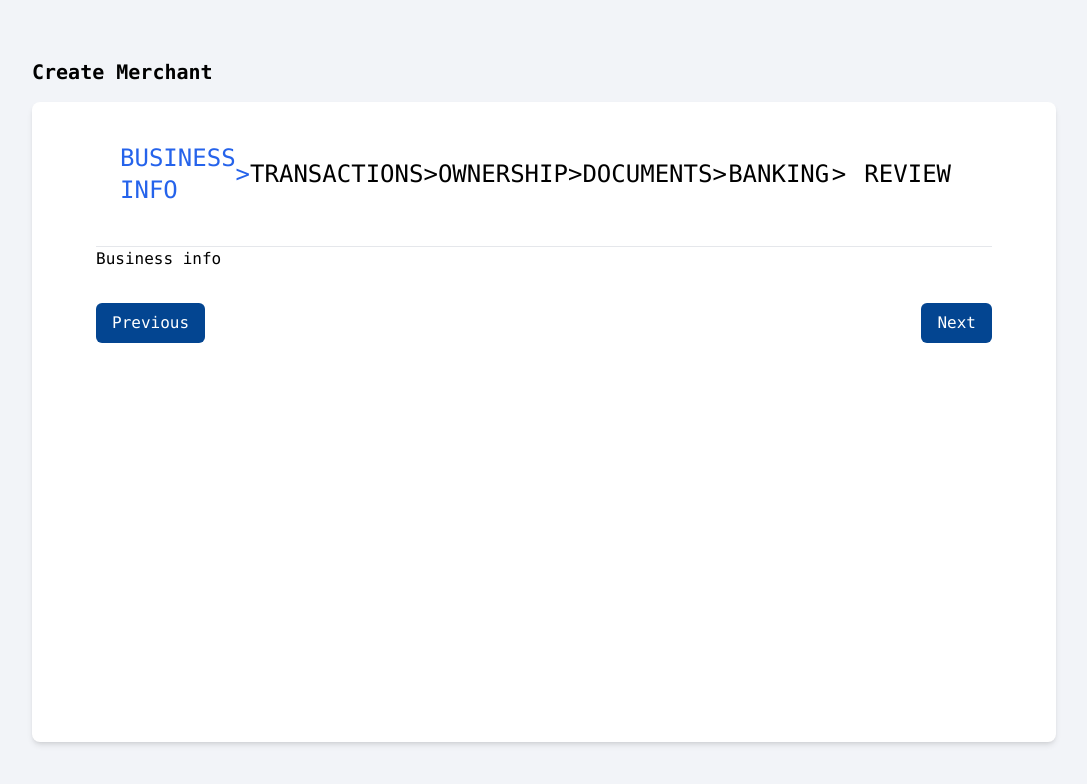
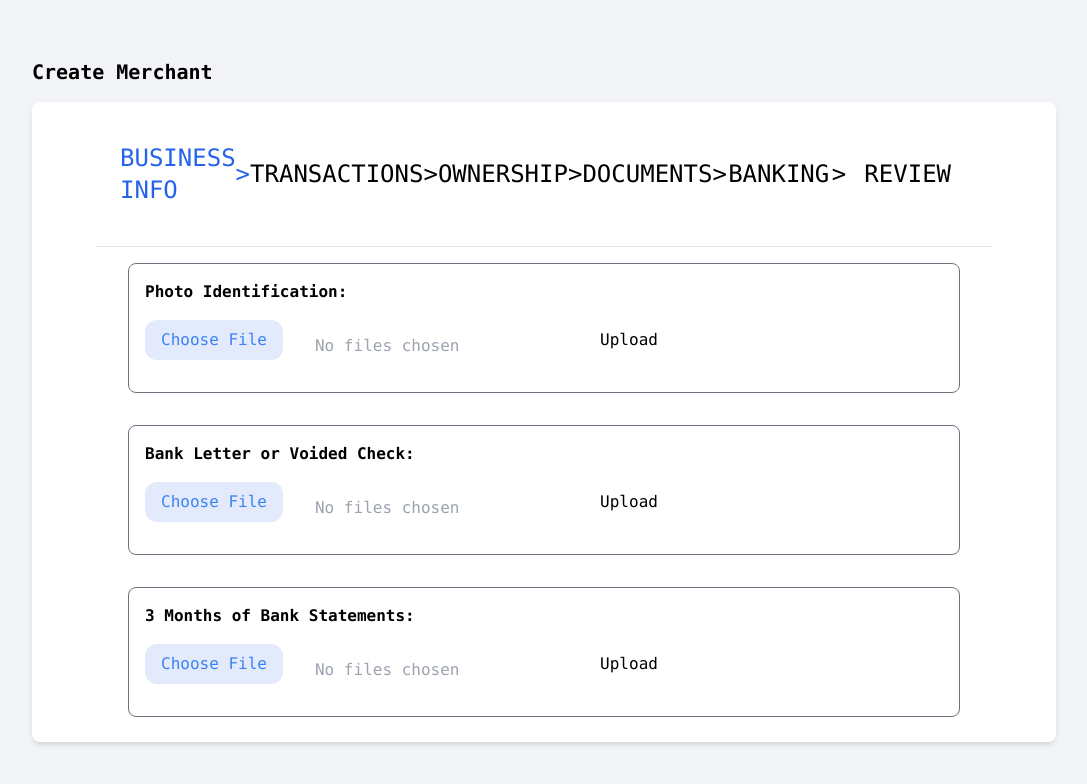
Before and after one commit to Chimaobi-Johnson/merchant-form, a Next.js app: page / in a window 1280 px wide. Shown: the top 784 px of the page, without its empty margins (96-1183 px from the left). Built offline with nearby package versions, Linux system fonts and the light colour scheme.

Commit message:
documents form logic

```diff
--- a/src/components/Button/Button.js
+++ b/src/components/Button/Button.js
@@ -1,9 +1,10 @@
 
 //VARIANT  - PRIMARY | SECONDARY
+"use client"
 
 export default function Button ({ variant, children, ...props }) {
     const bgColor = variant === 'basic' ? 'secondary' : variant === 'secondary' ? 'primary_medium' : variant
     return (
-        <button {...props} className={`outline-none animate-fade-in rounded-md px-4 py-2 bg-primary text-white`}>{children}</button>
+        <button {...props} className={`outline-none animate-fade-in rounded-md px-4 py-2 bg-${bgColor} text-black`}>{children}</button>
     )
 }
--- a/src/components/Forms/OwnerForm.js
+++ b/src/components/Forms/OwnerForm.js
@@ -14,25 +14,25 @@ const OwnerForm = ({ ISR, title }) => {
     <div className=" border-y-[1px] border-gray-500 py-8 my-8">
         <h1 className=" uppercase">{title}</h1>
         <div className={`flex justify-between items-center mt-6 ${ISR ? '[&>div]:w-[31%]' : '[&>div]:w-[23%]'}`}>
-            <Input inputName={'firstName'} type={'text'} label={'First Name'} required placeholder={'First Name'} />
-            <Input inputName={'lastName'} controlled={true} type={'text'} label={'Last Name'} placeholder={'Last Name'} />
-            <Input inputName={'position'} controlled={true} type={'text'} label={'Title / Position'} placeholder={'Title / Position'} />
-            {ISR ? '' : <Input type={'text'} inputName={'ownership'} controlled={true} label={'Ownership %'} placeholder={'Ownership %'} />}
+            <Input inputName={'firstName'} type={'text'} label={'First Name'} required minLength={3} placeholder={'First Name'} />
+            <Input inputName={'lastName'} controlled={true} type={'text'} required minLength={3} label={'Last Name'} placeholder={'Last Name'} />
+            <Input inputName={'position'} controlled={true} type={'text'} required label={'Title / Position'} placeholder={'Title / Position'} />
+            {ISR ? '' : <Input type={'text'} inputName={'ownership'} required controlled={true} label={'Ownership %'} placeholder={'Ownership %'} />}
         </div>
         <div className="flex justify-between items-center mt-6 [&>div]:w-[31%]">
-            <Input inputName={'mobile_no'} controlled={true} type={'text'} label={'Home / Mobile Phone Number'} placeholder={'Home / Mobile Phone Number'} />
-            <Input inputName={'home_address'} controlled={true} type={'text'} label={'Home Address'} placeholder={'Home Address'} />
-            <Select inputName={'country'} controlled={true} defaultValue={'US'} label={'Country'} placeholder={'Country'} />
+            <Input inputName={'mobile_no'} controlled={true} type={'text'} label={'Home / Mobile Phone Number'} required placeholder={'Home / Mobile Phone Number'} />
+            <Input inputName={'home_address'} controlled={true} type={'text'} label={'Home Address'} required minLength={3} placeholder={'Home Address'} />
+            <Select inputName={'country'} controlled={true} defaultValue={'US'} label={'Country'} required minLength={3} placeholder={'Country'} />
             </div>
         <div className="flex justify-between items-center mt-6 [&>div]:w-[31%]">
-            <Input inputName={'state'} controlled={true} type={'text'} label={'State'} placeholder={'State'} />
-            <Input inputName={'city'} controlled={true} type={'text'} label={'City'} placeholder={'City'} />
-            <Input inputName={'zipCode'} controlled={true} type={'text'} label={'Zip Code'} placeholder={'Zip Code'} />
+            <Input inputName={'state'} controlled={true} type={'text'} label={'State'} required minLength={3} placeholder={'State'} />
+            <Input inputName={'city'} controlled={true} type={'text'} label={'City'} required minLength={3} placeholder={'City'} />
+            <Input inputName={'zipCode'} controlled={true} type={'text'} label={'Zip Code'} required minLength={5} placeholder={'Zip Code'} />
         </div>
         <div className="flex justify-between items-center mt-6 [&>div]:w-[31%]">
-            <Input inputName={'SSN'} controlled={true} type={'number'} label={'Social Security Number (SSN)'} placeholder={'Social Security Number (SSN)'} />
-            <Input inputName={'dob'} controlled={true} type={'date'} label={'Date of Birth'} placeholder={'Date of Birth'} />
-            <Input inputName={'email'} controlled={true} type={'email'} label={'Email Address'} placeholder={'Email Address'} />
+            <Input inputName={'SSN'} controlled={true} type={'number'} label={'Social Security Number (SSN)'} required minLength={8} placeholder={'Social Security Number (SSN)'} />
+            <Input inputName={'dob'} controlled={true} type={'date'} label={'Date of Birth'} placeholder={'Date of Birth'} required minLength={3} />
+            <Input inputName={'email'} controlled={true} type={'email'} label={'Email Address'} placeholder={'Email Address'} required minLength={3} />
         </div>
     </div>
 )
--- a/src/components/Input/Input.js
+++ b/src/components/Input/Input.js
@@ -2,7 +2,6 @@
 
 import { MerchantFormContext } from "@/contexts/MerchantFormContext";
 import { useContext } from "react";
-import { useForm } from "react-hook-form";
 
 export default function Input({
   type,
--- a/src/components/Input/Select.js
+++ b/src/components/Input/Select.js
@@ -1,3 +1,8 @@
+"use client"
+
+import { MerchantFormContext } from "@/contexts/MerchantFormContext";
+import { useContext } from "react";
+
 export default function Select({
   type,
   value,
@@ -8,6 +13,10 @@ export default function Select({
   defaultValue,
   ...props
 }) {
+
+  const merchantContext = useContext(MerchantFormContext)
+  const { register } = merchantContext
+
   return (
     <div className={"flex-row-reverse justify-start items-center w-fit"}>
       <label for={label?.replace(/ /g, "")}>
@@ -16,6 +25,7 @@ export default function Select({
       </label>
 
       <select
+        {...register(`${inputName}`, { required: true  })}
         defaultValue={defaultValue}
         id={label?.replace(/ /g, "")}
         name={inputName}
--- a/src/components/Stepper/Stepper.js
+++ b/src/components/Stepper/Stepper.js
@@ -77,7 +77,7 @@ export const Stepper = ({ steps, currentStep, children }) => {
 
   return (
     <div>
-      <div className="px-6 border-b-[1px]">
+      <div className="px-6 border-b-[1px] mb-4">
         <ul className="list-none flex justify-around items-center">
           {displaySteps}
         </ul>
--- /dev/null
+++ b/src/components/UploadCard/UploadCard.js
@@ -0,0 +1,84 @@
+"use client";
+
+import { useContext, useState } from "react";
+import Button from "../Button/Button";
+import { MerchantFormContext } from "@/contexts/MerchantFormContext";
+
+const UploadCard = ({ title, id }) => {
+  const merchantContext = useContext(MerchantFormContext)
+  const { setValue } = merchantContext
+  const [files, setFiles] = useState([]);
+
+  const initFileSystem = () => {
+    document.getElementById(id)?.click();
+  };
+
+  const handleFileChange = (e) => {
+    if (e.target.files) {
+    const filesArr = [...e.target.files]
+      setFiles(filesArr);
+    }
+  };
+
+  const uploadFile = async () => {
+    if(!files || files.length === 0) {
+        alert('No file select selected')
+        return
+    }
+    const formData = new FormData();
+    formData.append(id, files)
+
+    try {
+        // const response = await fetch('/api/documents', {
+        //     method: 'POST',
+        //     body: formData
+        // })
+        // if(response.status === 200) {
+        //     alert('File uploaded successfully')
+        // }
+        alert('File uploaded successfully')
+
+        // update with react-hook-form so form can be validated and allowed to move to next step
+        setValue(id, files)
+    } catch (error) {
+        console.log(error)
+        alert('Error uploading file')
+    }
+  }
+
+
+  return (
+    <div className="rounded-lg p-4 border-[1px] border-gray-500 mb-8">
+      <h2 className="font-bold">{title}:</h2>
+      <div className="flex justify-start items-center py-4">
+        <div className="basis-[45%] flex justify-start items-center">
+            <button
+            onClick={initFileSystem}
+            className="outline-none px-4 py-2 bg-[#e2eafc] text-blue-500 rounded-xl"
+            >
+            Choose File
+            </button>
+            <div className="px-8">
+            {files.length !== 0 ? files.map((el, i) => <p key={i} className="text-gray-400 font-medium mt-3">{el.name}{files.length === (i + 1) ? '' : ','}</p>) : (
+                <p className="text-gray-400 font-medium mt-3">No files chosen</p>
+            )}
+            </div>
+        </div>
+
+        <div className="ml-20 flex-1">
+            <Button variant={'primary'} onClick={uploadFile}>Upload</Button>
+        </div>
+      </div>
+      <input
+        type="file"
+        id={id}
+        multiple
+        onChange={handleFileChange}
+        hidden
+        name="cv"
+      />
+    </div>
+  );
+};
+
+export default UploadCard;
--- a/src/containers/MerchantForm/index.js
+++ b/src/containers/MerchantForm/index.js
@@ -15,9 +15,12 @@ import Documents from "../Steps/Documents";
 import Banking from "../Steps/Banking";
 import Review from "../Steps/Review";
 import { useForm } from "react-hook-form";
+import { MerchantFormContext } from "@/contexts/MerchantFormContext";
+import { isEmpty } from "@/utils/helperFunctions";
 
 export default function MerchantForm() {
-
+  const merchantFormContext = useContext(MerchantFormContext)
+  const { handleSubmit, errors } = merchantFormContext;
     const [currentStep, setCurrentStep] = useState(1);
 
     const [userData, setUserData] = useState({
@@ -31,13 +34,13 @@ export default function MerchantForm() {
 
   const displayStep = (step) => {
     switch (step) {
-      case 1:
+      case 4:
         return "Business info";
       case 2:
         return <Transactions />;
       case 3:
         return <Ownership />;
-      case 4:
+      case 1:
         return <Documents />;
       case 5:
         return <Banking />;
@@ -57,15 +60,13 @@ export default function MerchantForm() {
     "REVIEW",
   ];
 
-  const moveToNextStep = async (direction) => {
+  const moveToNextStep = async (data, direction) => {
+
+    console.log(data)
+    console.log(errors)
+
     let newStep = currentStep;
     let currentStepName = steps[currentStep - 1];
-
-    console.log(newStep)
-    console.log(currentStep)
-
-    console.log(direction)
-    console.log(currentStepName)
 
     if (direction !== "next") {
       newStep--;
@@ -79,7 +80,9 @@ export default function MerchantForm() {
           break;
 
         case "OWNERSHIP":
-              newStep++;
+              // if(data && isEmpty(errors)) {
+                 newStep++;
+              // }
           break;
 
         case "DOCUMENTS":
@@ -122,7 +125,7 @@ export default function MerchantForm() {
         </div>
         <div className="mt-auto w-full">
           <StepperNavigation
-            handleClick={moveToNextStep}
+            handleClick={handleSubmit(moveToNextStep)}
             currentStep={currentStep}
             steps={steps}
           />
--- a/src/containers/Steps/Documents.js
+++ b/src/containers/Steps/Documents.js
@@ -1,9 +1,12 @@
+import UploadCard from "@/components/UploadCard/UploadCard"
 
 const Documents = () => {
 
     return (
         <div>
-            <h1>Documents</h1>
+            <UploadCard title={'Photo Identification'} id={'photoIdentification'} />
+            <UploadCard title={'Bank Letter or Voided Check'} id={'bankLetter'} />
+            <UploadCard title={'3 Months of Bank Statements'} id={'bankStatement'} />
         </div>
     )
 }
--- a/src/contexts/MerchantFormContext.js
+++ b/src/contexts/MerchantFormContext.js
@@ -12,10 +12,9 @@ export function MerchantFormProvider ({ children }) {
         handleSubmit,
         reset,
         watch,
+        setValue,
         formState: { errors }
       } = useForm();
-
-      console.log(errors)
 
     const [ merchantForm, setMerchantForm ] = useState({
         ownership: [],
@@ -29,7 +28,8 @@ export function MerchantFormProvider ({ children }) {
        handleSubmit,
        reset,
        watch,
-       formState: { errors }
+       setValue,
+       errors
     }
 
     return (
--- /dev/null
+++ b/src/utils/helperFunctions.js
@@ -0,0 +1,7 @@
+export function isEmpty(obj) {
+    if(obj === null || obj === undefined) {
+        return true
+    } else {
+        return Object.keys(obj).length === 0;
+    }
+}
```
